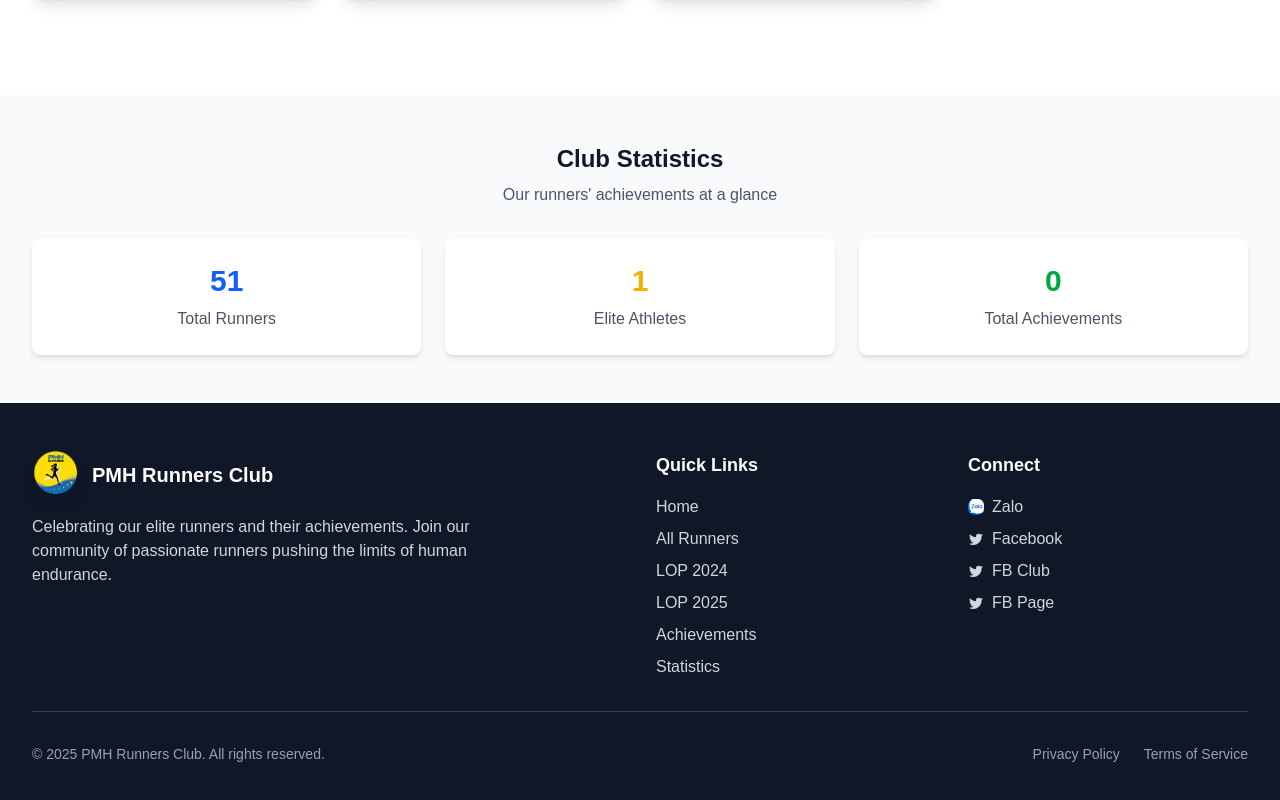
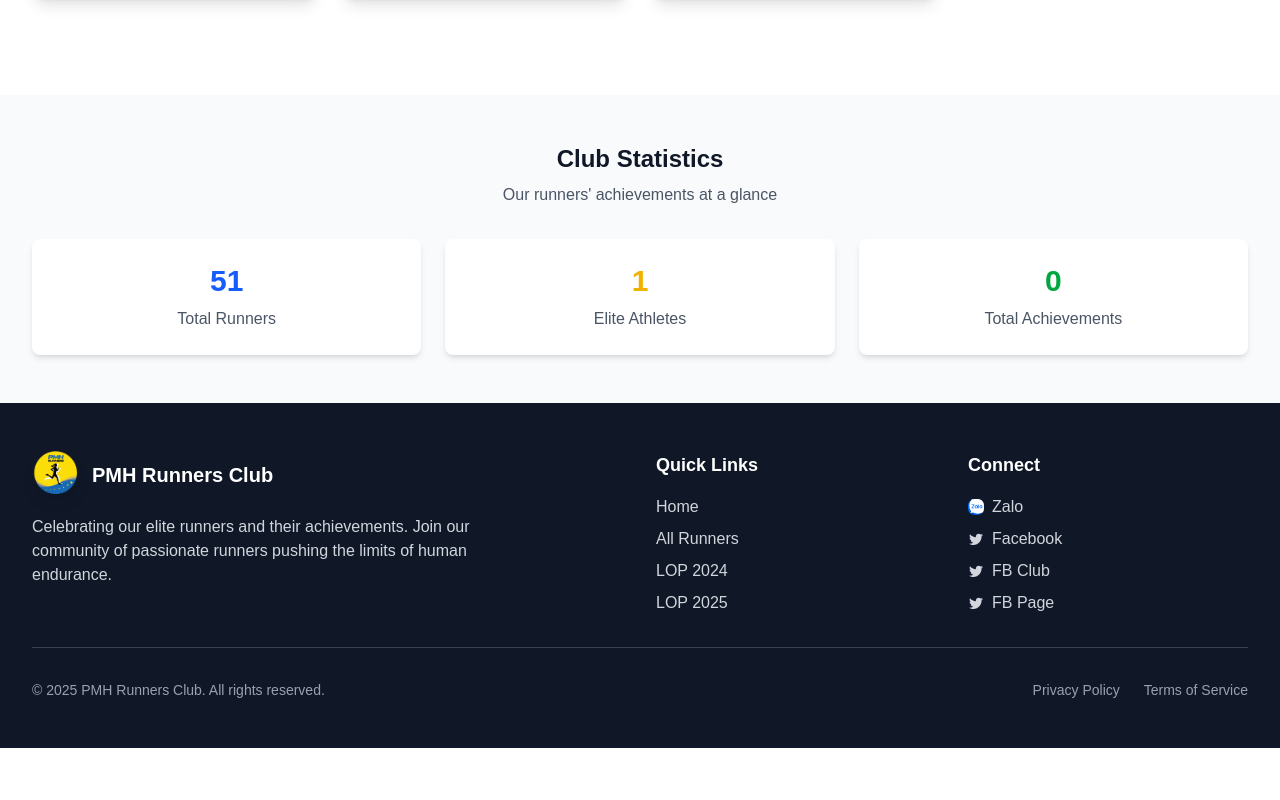
Before and after one commit to ldcduc/PMHR-hall-of-fame, a Next.js app: page / in a window 1280 px wide. Shown: the part 6141-6941 px from the top of the page. After the commit the page ends 6889 px from the top, so only its background shows below. Built offline with nearby package versions, Linux system fonts and the light colour scheme.

Commit message:
Fix footer

```diff
--- a/src/components/Footer.tsx
+++ b/src/components/Footer.tsx
@@ -43,16 +43,6 @@ export default function Footer() {
                 <Link href="/lop-2025" className="text-gray-300 hover:text-white transition-colors duration-150">
                   LOP 2025
                 </Link>
-              </li>
-              <li>
-                <a href="/achievements" className="text-gray-300 hover:text-white transition-colors duration-150">
-                  Achievements
-                </a>
-              </li>
-              <li>
-                <a href="/stats" className="text-gray-300 hover:text-white transition-colors duration-150">
-                  Statistics
-                </a>
               </li>
             </ul>
           </div>
```
